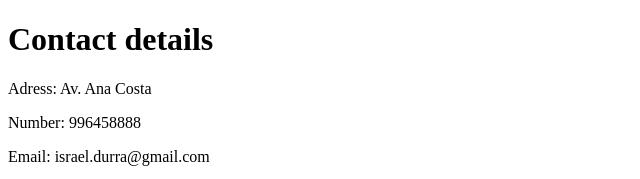
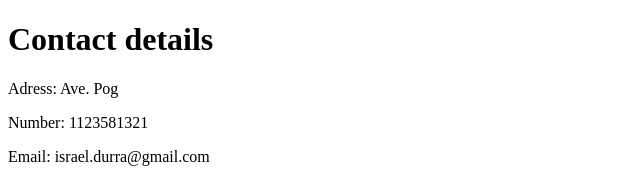
Before and after one commit to israelfang/poggers, a plain HTML site: page contact.html in a window 1280 px wide. Shown: the top 179 px of the page, 0-640 px from the left. Drawn offline with Linux system fonts and the light colour scheme.

Commit message:
updated contact

```diff
--- a/contact.html
+++ b/contact.html
@@ -5,8 +5,8 @@
 </head>
 <body>
     <h1>Contact details</h1>
-    <p>Adress: Av. Ana Costa</p>
-    <p>Number: 996458888</p>
+    <p>Adress: Ave. Pog</p>
+    <p>Number: 1123581321</p>
     <p>Email: israel.durra@gmail.com</p>
 
     <form action="mailto:israel.durra@gmail.com" method="post" enctype="text/plain">
```
